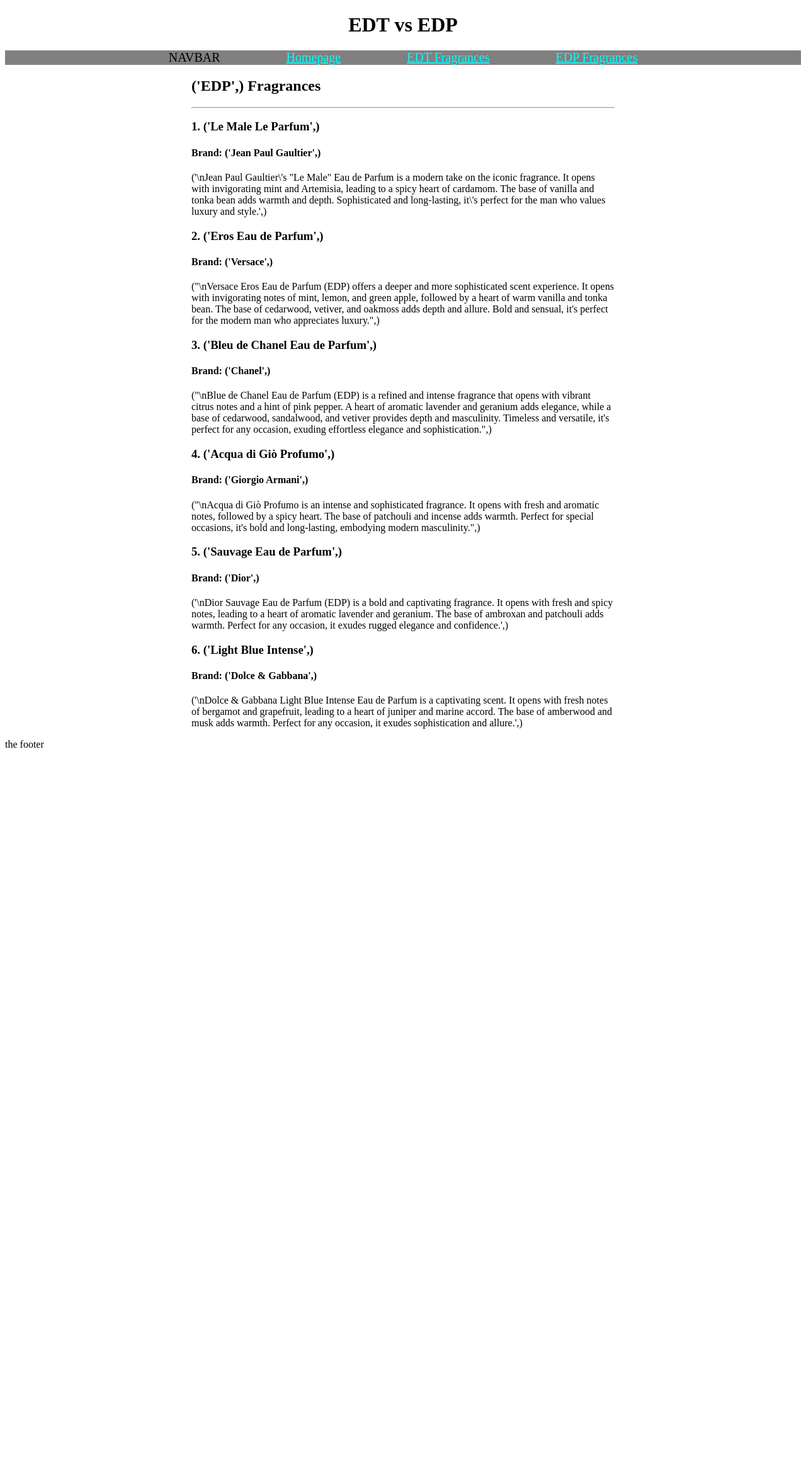
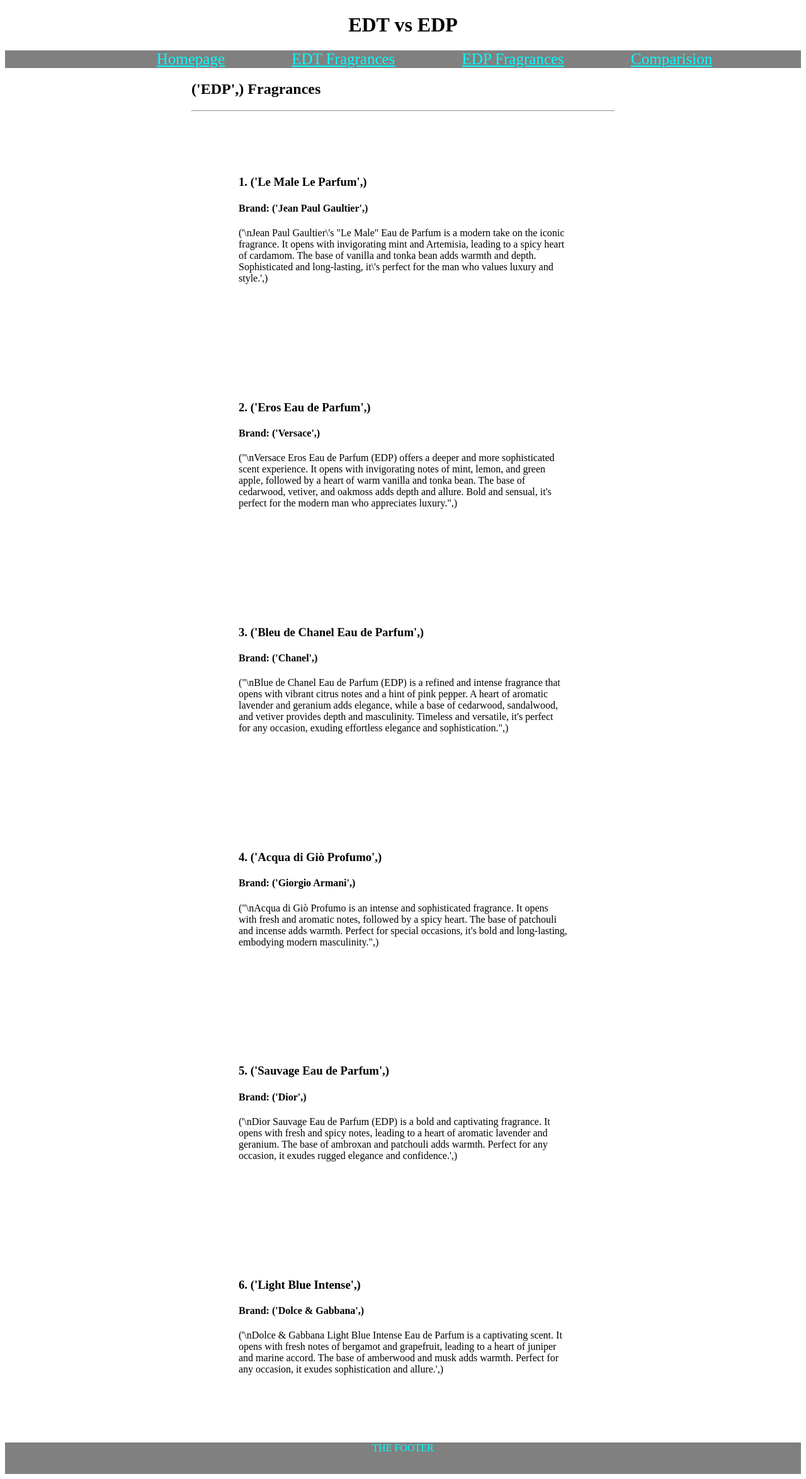
Before and after one commit to kos1070sc/fragrance, a Flask app: page /EDP in a window 1280 px wide. Shown: the whole page at 63% size. Before the commit the page ends 1187 px from the top, so only its background shows below. Run offline with Flask 3, Linux system fonts and the light colour scheme; data comes from the database, SQL or seed files in the repository.

Commit message:
routes updates

```diff
--- a/routes.py
+++ b/routes.py
@@ -3,16 +3,20 @@ import sqlite3
 
 app = Flask(__name__)
 
+
+
+
+#
+#Route for homepage
+#
 @app.route("/")
 def home():
     return render_template("home.html")
 
-@app.route("/about")
-def about():
-    return "This is the about page"
 
-
+#
 #Route for EDP page
+#
 @app.route("/EDP")
 def edp():
     connection = sqlite3.connect('fragrance.db') #connect to database
@@ -34,8 +38,9 @@ def edp():
 
 
 
-
+#
 #Route for EDT page
+#
 @app.route("/EDT")
 def edt():
     connection = sqlite3.connect('fragrance.db') #connect to database
@@ -56,6 +61,17 @@ def edt():
 
 
 
+#
+#Route for comparision page
+#
+@app.route("/comparision")
+def comparision():
+        connection = sqlite3.connect('fragrance.db') #connect to database
+        cur = connection.cursor()
+        cur.execute("SELECT * FROM Fragrance")
+        result = cur.fetchall()
+        return render_template('comparision.html', info = result)
+
 
 if __name__ == "__main__":
     app.run(debug=True)
--- a/static/style.css
+++ b/static/style.css
@@ -1,7 +1,11 @@
+
+/* layout.html */
+
 #navbar{
     background-color:grey;
-    font-size: 20px;
+    height: auto;
     text-align: center;
+    font-size: 25px;
 }
 
 .link{
@@ -18,9 +22,24 @@
     padding-right: calc(25% - 20px);
 }
 
+.footer{
+  background-color: grey;
+  height: 50px;
+}
+
+.footer p{
+  color: cyan;
+  padding-left: calc(25% - 20px);
+  padding-right: calc(25% - 20px);
+  text-align: center;
+}
 
 
 
+
+
+
+/* home.hmtl */
 
 
 .introduction_container {
@@ -46,3 +65,17 @@
     width: 100%;
     height: auto;
   }
+
+
+
+
+
+
+
+
+
+/* fragrance_info.html*/
+
+.fragrance_info_container{
+  padding: 75px;
+}
--- a/templates/fragrance_info.html
+++ b/templates/fragrance_info.html
@@ -5,29 +5,46 @@
 <h2>{{concentration[0]}} Fragrances</h2>
 <hr/>
 
+<div class = "fragrance_info_container">
     <h3>1. {{name[0]}}</h3>
     <h4>Brand: {{brand[0]}}</h4>
     <p>{{description[0]}}</p>
+</div>
 
+
+<div class = "fragrance_info_container">
     <h3>2. {{name[1]}}</h3>
     <h4>Brand: {{brand[1]}}</h4>
     <p>{{description[1]}}</p>
+</div>
 
+
+<div class = "fragrance_info_container">
     <h3>3. {{name[2]}}</h3>
     <h4>Brand: {{brand[2]}}</h4>
     <p>{{description[2]}}</p>
+</div>
 
+
+<div class = "fragrance_info_container">
     <h3>4. {{name[3]}}</h3>
     <h4>Brand: {{brand[3]}}</h4>
     <p>{{description[3]}}</p>
+</div>
 
+
+<div class = "fragrance_info_container">
     <h3>5. {{name[4]}}</h3>
     <h4>Brand: {{brand[4]}}</h4>
     <p>{{description[4]}}</p>
+</div>
 
+
+<div class = "fragrance_info_container">
     <h3>6. {{name[5]}}</h3>
     <h4>Brand: {{brand[5]}}</h4>
     <p>{{description[5]}}</p>
+</div>
 
 
 
--- a/templates/layout.html
+++ b/templates/layout.html
@@ -17,10 +17,11 @@
 		</header>
 
 		<nav id = "navbar">
-			NAVBAR
 			<a href = "http://127.0.0.1:5000/" class = "link">Homepage</a>
 			<a href = "http://127.0.0.1:5000/EDT" class = "link">EDT Fragrances</a>
 			<a href = "http://127.0.0.1:5000/EDP" class = "link">EDP Fragrances</a>
+			<a href = "http://127.0.0.1:5000/comparision" class = "link">Comparision</a>
+
 		</nav>
 
 
@@ -28,8 +29,8 @@
 			{%block content%}{%endblock%}
 		</main>
 
-		<footer>
-			<p> the footer </p>
+		<footer class = "footer">
+			<p> THE FOOTER </p>
 		</footer>
 
 
```
Also changed, not shown: templates/comparision.html (added, +18 -0 lines). Lines whose indentation alone changed are shown as unchanged.
